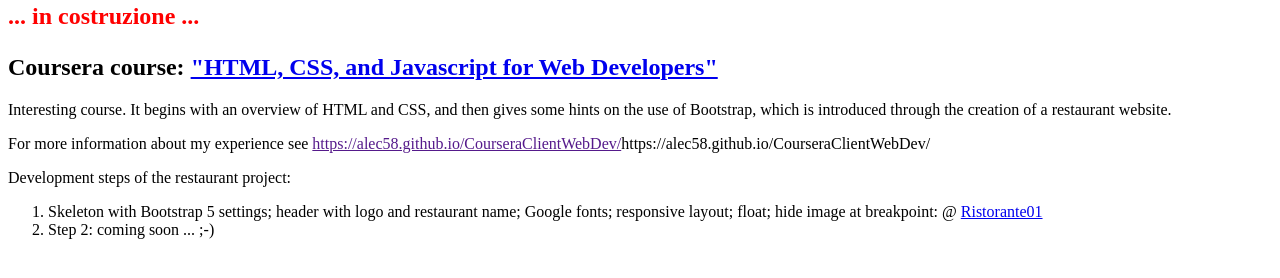
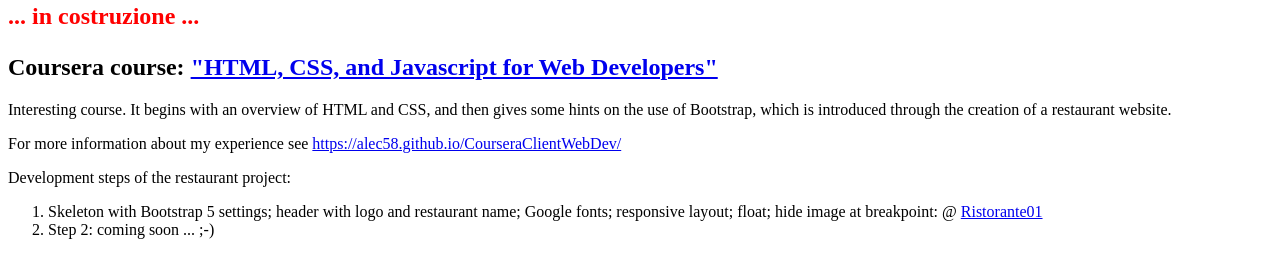
Before and after one commit to AleC58/AleC58.github.io, a plain HTML site: page index.html in a window 1280 px wide. Shown: the part 138-416 px from the top of the page. Drawn offline with Linux system fonts and the light colour scheme.

Commit message:
agg. index

```diff
--- a/index.html
+++ b/index.html
@@ -9,7 +9,7 @@
 	<p style="color: red; font-size: 1.5rem; font-weight: bold;">... in costruzione ...</p>
 	<h2>Coursera course: <a href="https://www.coursera.org/learn/html-css-javascript-for-web-developers">"HTML, CSS, and Javascript for Web Developers"</a></h2>
 	<p>Interesting course. It begins with an overview of HTML and CSS, and then gives some hints on the use of Bootstrap, which is introduced through the creation of a restaurant website.</p>
-	<p>For more information about my experience see <a href="">https://alec58.github.io/CourseraClientWebDev/</a>https://alec58.github.io/CourseraClientWebDev/</p>
+	<p>For more information about my experience see <a href="https://alec58.github.io/CourseraClientWebDev/">https://alec58.github.io/CourseraClientWebDev/</a></p>
 	<p>Development steps of the restaurant project:</p>
 	<ol>
 		<li>Skeleton with Bootstrap 5 settings; header with logo and restaurant name; Google fonts; responsive layout; float; hide image at breakpoint: @ <a href="https://alec58.github.io/CourseraClientWebDev/ProgettoRistorante/ristorante01/index.html">Ristorante01</a></li>
```
